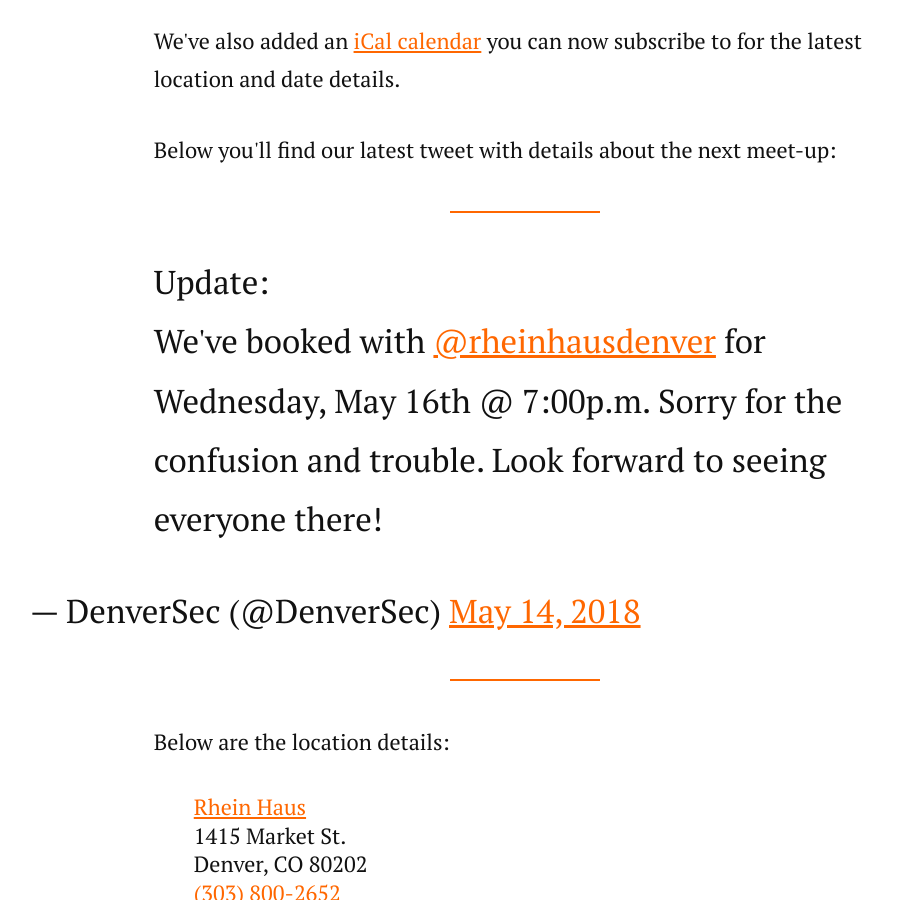
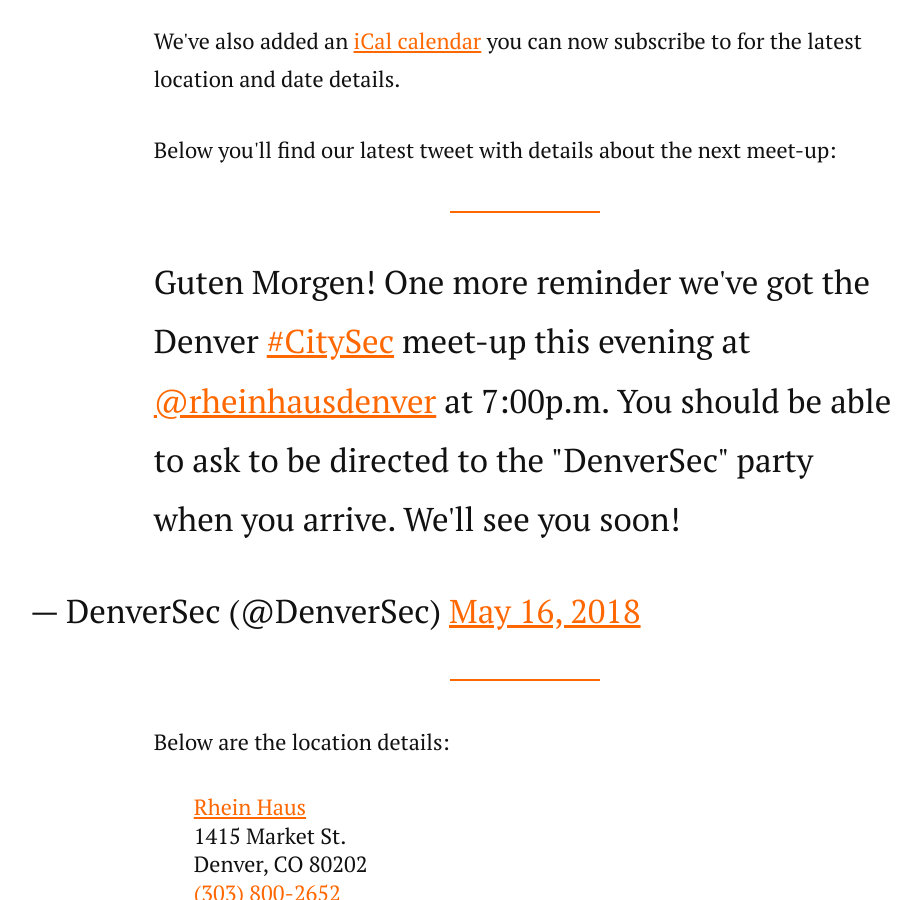
Before and after one commit to denversec/denversec.github.io, a Jekyll site: the page built from index.html, in a window 1280 px wide and 900 px high, scrolled down 961 px. Shown: the whole window, without its empty margins (115-1036 px from the left). Built offline with Jekyll 4.4.1, drawn with Linux system fonts in a browser that asks for light colours; nearby versions of some CDN libraries; comment, search, counter and statistics services are not loaded.

Commit message:
Update w/ latest tweet

```diff
--- a/index.html
+++ b/index.html
@@ -13,7 +13,7 @@
   <p>We've also added an <a href="/meetups.ics">iCal calendar</a> you can now subscribe to for the latest location and date details.
   <p>Below you'll find our latest tweet with details about the next meet-up:</p>
   <p>
-    <blockquote class="twitter-tweet" data-lang="en"><p lang="en" dir="ltr">Update:<br>We&#39;ve booked with <a href="https://twitter.com/rheinhausdenver?ref_src=twsrc%5Etfw">@rheinhausdenver</a> for Wednesday, May 16th @ 7:00p.m. Sorry for the confusion and trouble. Look forward to seeing everyone there!</p>&mdash; DenverSec (@DenverSec) <a href="https://twitter.com/DenverSec/status/996109268586676224?ref_src=twsrc%5Etfw">May 14, 2018</a></blockquote>
+    <blockquote class="twitter-tweet" data-lang="en"><p lang="en" dir="ltr">Guten Morgen! One more reminder we&#39;ve got the Denver <a href="https://twitter.com/hashtag/CitySec?src=hash&amp;ref_src=twsrc%5Etfw">#CitySec</a> meet-up this evening at <a href="https://twitter.com/rheinhausdenver?ref_src=twsrc%5Etfw">@rheinhausdenver</a> at 7:00p.m. You should be able to ask to be directed to the &quot;DenverSec&quot; party when you arrive. We&#39;ll see you soon!</p>&mdash; DenverSec (@DenverSec) <a href="https://twitter.com/DenverSec/status/996752401657991168?ref_src=twsrc%5Etfw">May 16, 2018</a></blockquote>
     <script async src="https://platform.twitter.com/widgets.js" charset="utf-8"></script>
   </p>
   <p>Below are the location details:</p>
```
